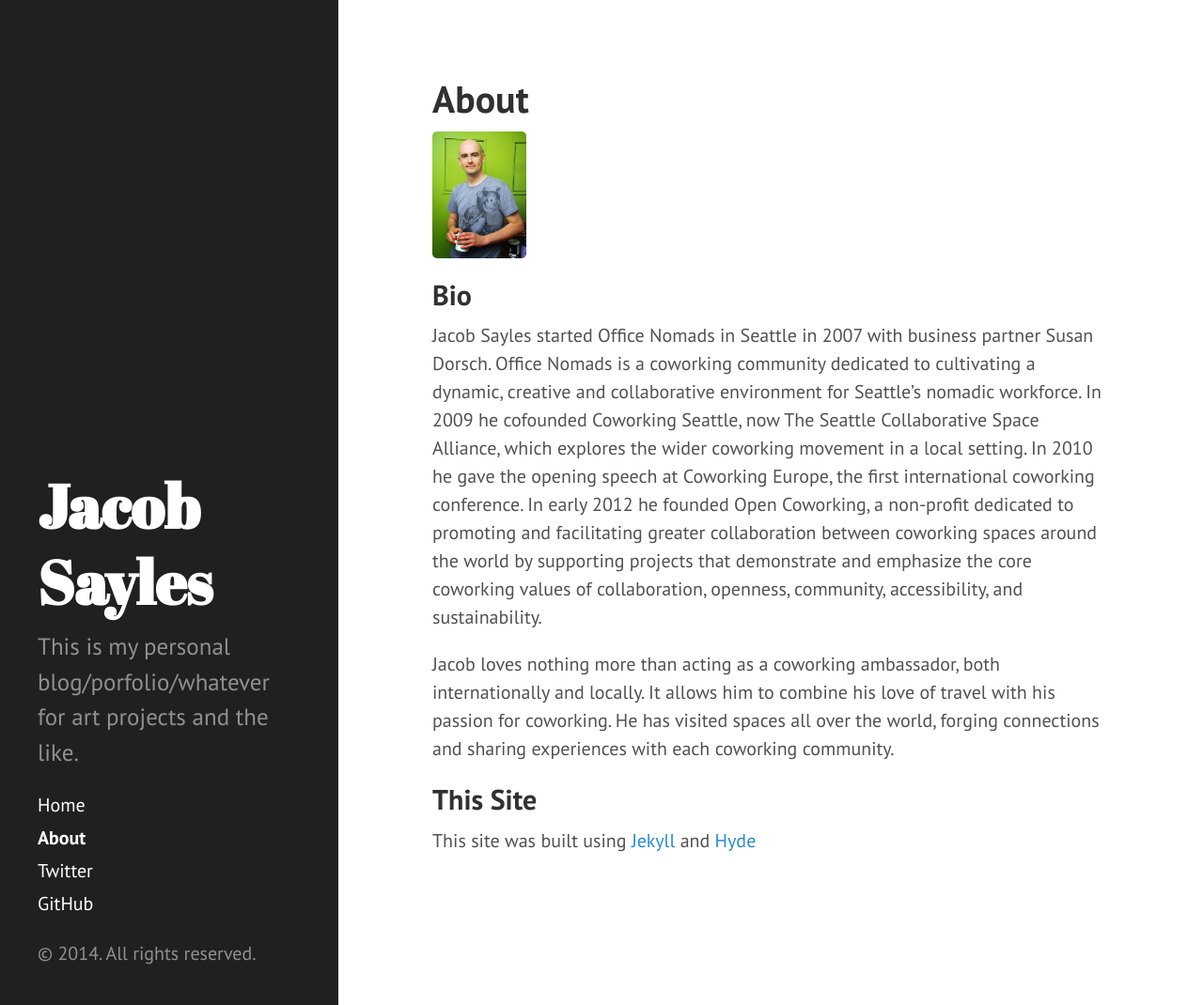
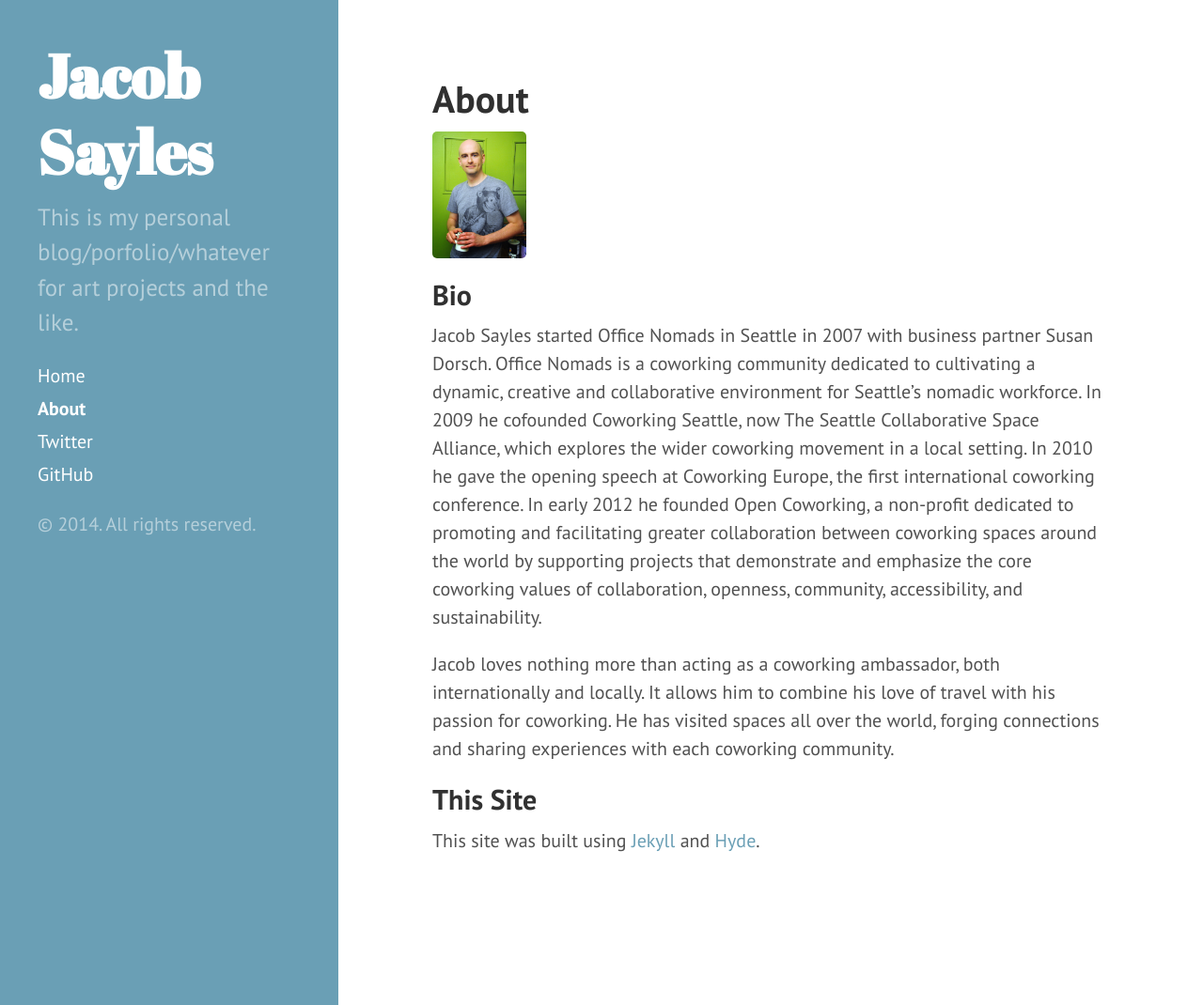
Before and after one commit to jsayles/jsayles.github.io, a Jekyll site: the page built from about.md, in a window 1280 px wide and 1070 px high. Shown: the whole window at 94% size. Built offline with Jekyll 4.4.1, drawn with Linux system fonts in a browser that asks for light colours; Markdown is read by kramdown in place of the engine named in the settings.

Commit message:
tweaking theme

```diff
--- a/_includes/sidebar.html
+++ b/_includes/sidebar.html
@@ -1,5 +1,5 @@
 <div class="sidebar">
-  <div class="container sidebar-sticky">
+  <div class="container">
     <div class="sidebar-about">
       <h1>
         <a href="{{ site.baseurl }}">
--- a/_layouts/default.html
+++ b/_layouts/default.html
@@ -3,7 +3,7 @@
 
   {% include head.html %}
 
-  <body>
+  <body class="theme-base-0d">
 
     {% include sidebar.html %}
 
--- a/about.md
+++ b/about.md
@@ -26,4 +26,4 @@
 
 ## This Site
 
-This site was built using [Jekyll](http://jekyllrb.com) and [Hyde](http://hyde.getpoole.com/)
+This site was built using [Jekyll](http://jekyllrb.com) and [Hyde](http://hyde.getpoole.com/).
```
Also changed, not shown: LICENSE.md (deleted).
